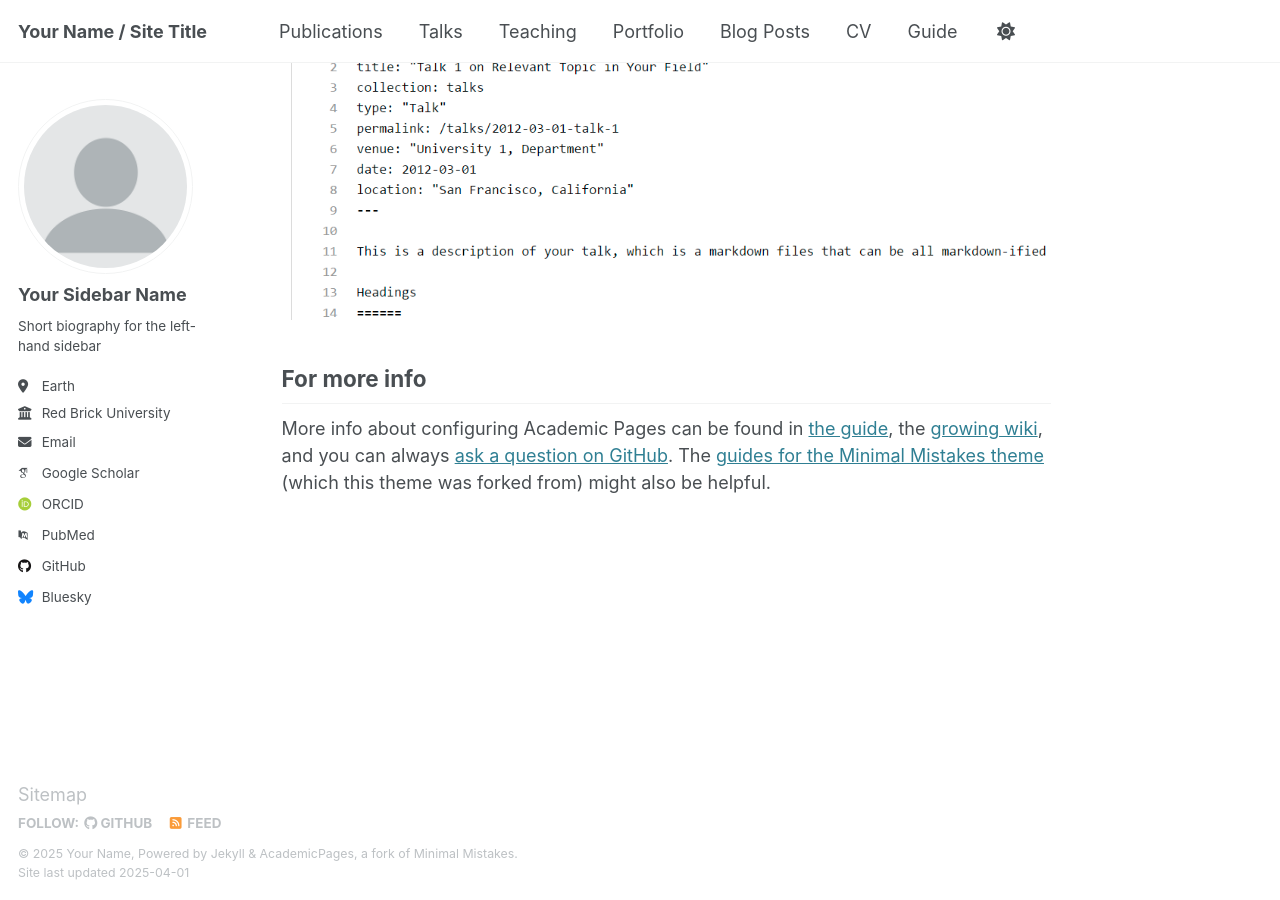
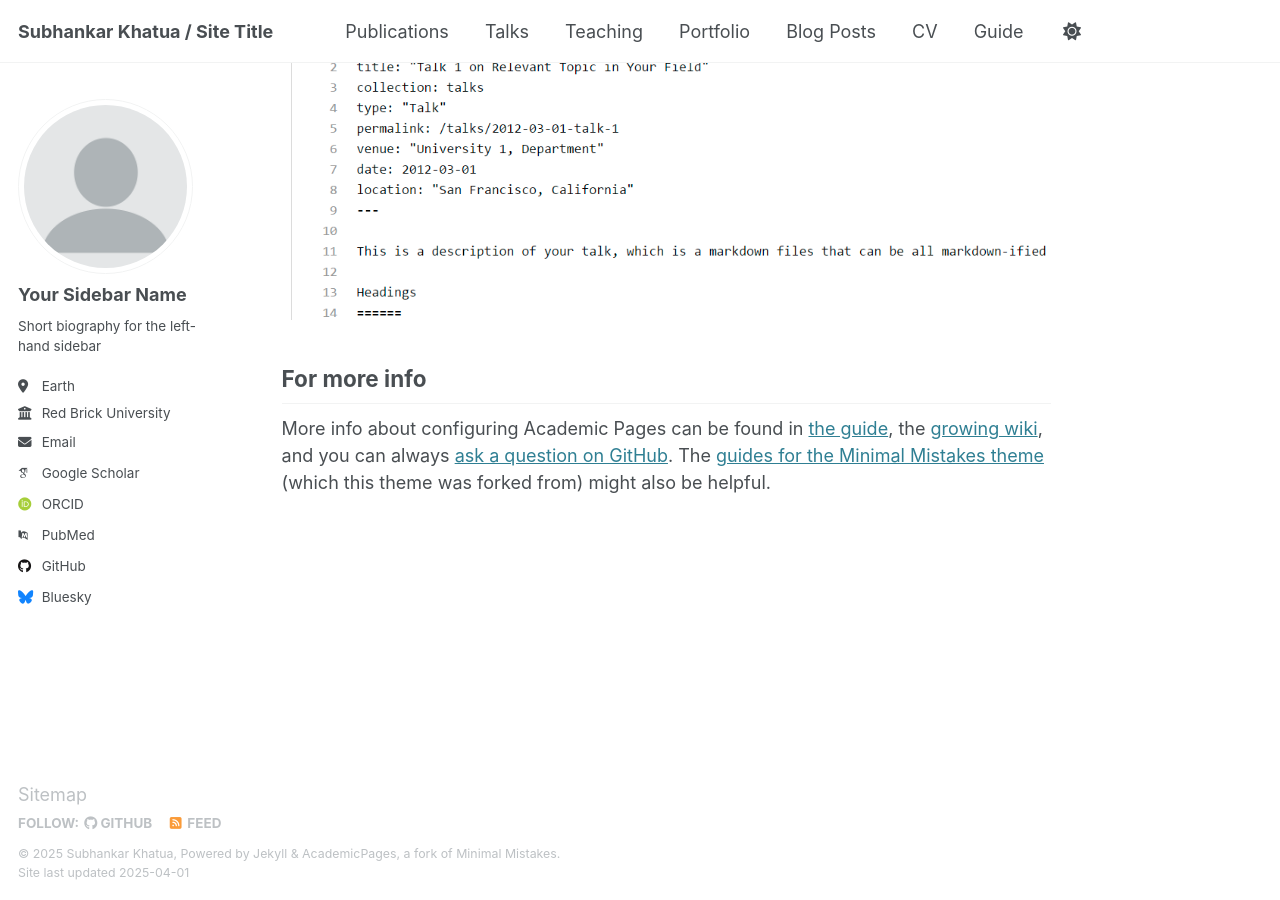
Before and after one commit to subhankar-khatua/subhankar-khatua.github.io, a Jekyll site: the page built from _pages/about.md, in a window 1280 px wide and 900 px high, scrolled down 2635 px. Built offline with Jekyll 4.4.1, drawn with Linux system fonts in a browser that asks for light colours; some web fonts are replaced.

Commit message:
Update _config.yml

```diff
--- a/_config.yml
+++ b/_config.yml
@@ -9,9 +9,9 @@
 # Basic Site Settings
 locale                   : "en-US"
 site_theme               : "default"
-title                    : "Your Name / Site Title"
+title                    : "Subhankar Khatua / Site Title"
 title_separator          : "-"
-name                     : &name "Your Name"
+name                     : &name "Subhankar Khatua"
 description              : &description "personal description"
 url                      : https://subhankar-khatua.github.io # the base hostname & protocol for your site e.g. "https://[your GitHub username].github.io"
 baseurl                  : "" # the subpath of your site, e.g. "/blog"
```
